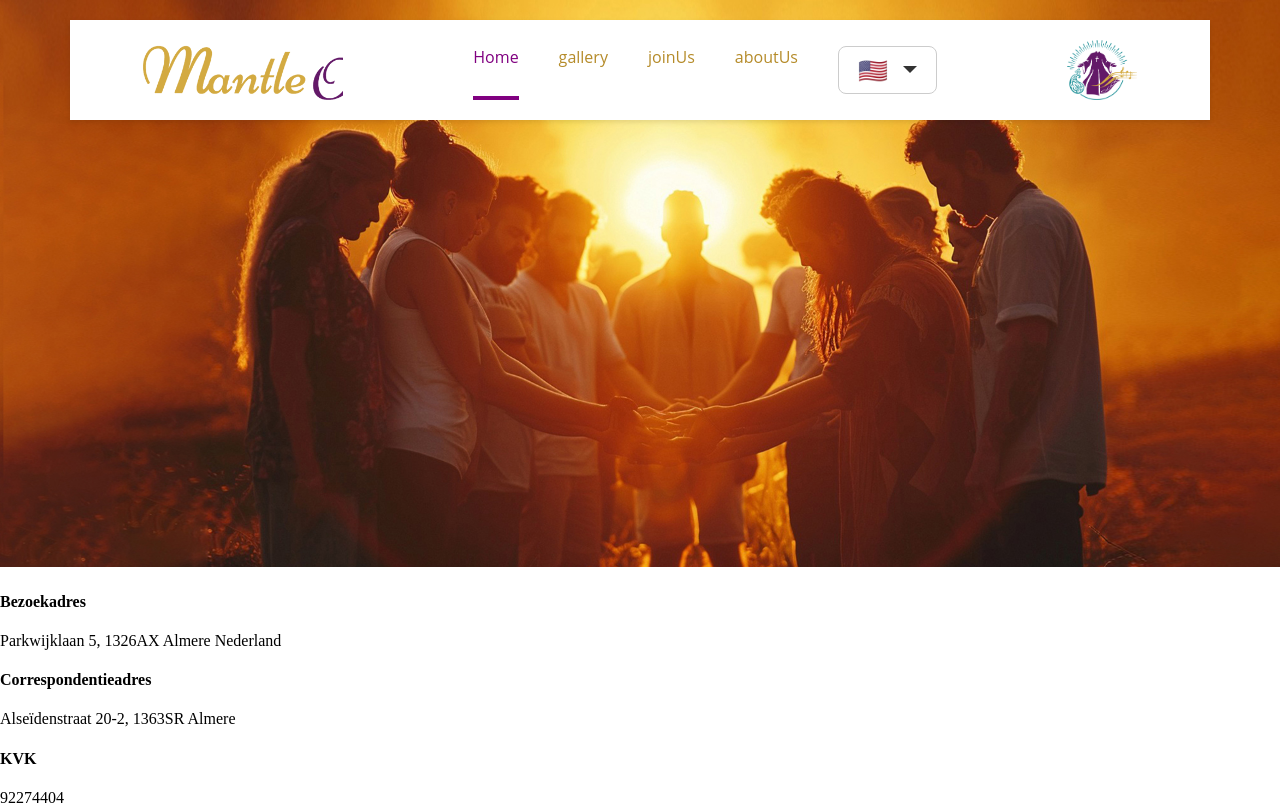
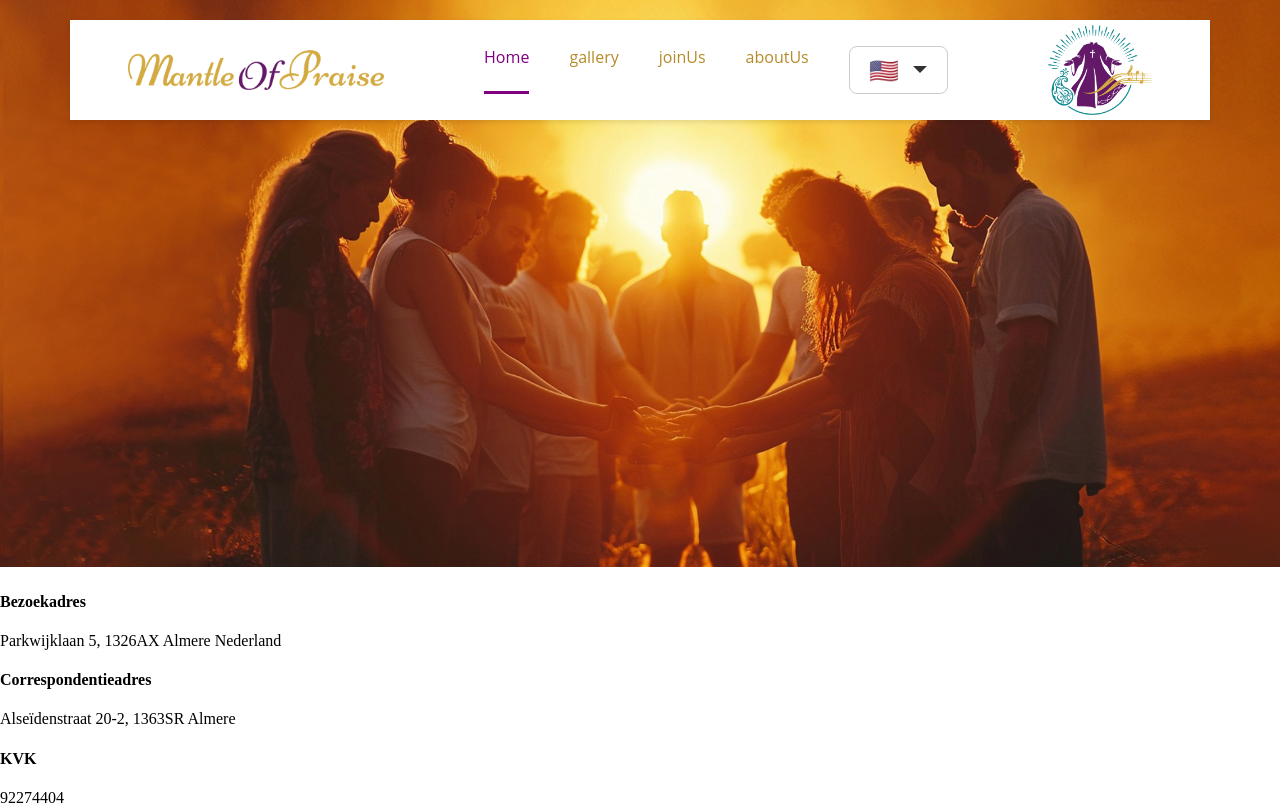
Before and after one commit to Melor-IT/mantleofpraise, a React (Create React App) app: page / in a window 1280 px wide. Shown: the top 805 px of the page. Built offline with nearby package versions, Linux system fonts and the light colour scheme.

Commit message:
image headr fixt

```diff
--- a/src/header.js
+++ b/src/header.js
@@ -8,7 +8,7 @@ const Header = ({ locale, setLocale }) => {
   const { formatMessage } = useIntl();
   return (
     <header className="header">
-      <div className="header-right">
+      <div className="header-left">
         <img src={Logotext} alt="Logo" className="logo-image" />
       </div>
       <nav className="nav-menu" aria-label="Main navigation">
--- a/src/style/main.css
+++ b/src/style/main.css
@@ -31,20 +31,21 @@ body,
 }
 
 .header-left {
-  max-height: 60px;
-  max-width: 100px;
-  aspect-ratio: 1/2;
+  max-width: 16em;
+  display: flex;
 }
 
 .header-right {
-  height: 60px;
-  max-width: 200px;
-  overflow: hidden;
+  max-width: 6.5em;
+  display: flex;
 }
 
-.header-right > img{
-  height: 100%;
-  display: block;
+.header-left > img {
+  width: 100%;
+}
+
+.header-right > img {
+  width: 100%;
 }
 
 .logo-text {
@@ -64,10 +65,11 @@ body,
 }
 
 .nav-menu a {
+  display: flex;
   text-decoration: none;
   color: #b58b29;
   position: relative;
-  padding-bottom: 4px;
+  padding-bottom: 6px; /* بیشتر شد تا خط نزدیک‌تر باشه */
   transition: color 0.3s ease;
 }
 
@@ -79,11 +81,27 @@ body,
 .nav-menu a.active::after {
   content: "";
   position: absolute;
-  bottom: -6px;
+  bottom: 0; /* فاصله از پایین = صفر، نزدیک‌تر به متن */
   left: 0;
   width: 100%;
-  height: 4px;
+  height: 3px;
   background-color: purple;
+}
+
+.nav-menu a::after {
+  content: "";
+  position: absolute;
+  bottom: 0;
+  left: 0;
+  width: 0;
+  height: 0.25em;
+  background-color: purple;
+  transition: width 0.3s ease;
+}
+
+.nav-menu a:hover::after,
+.nav-menu a.active::after {
+  width: 100%;
 }
 
 .locale-select {
@@ -96,8 +114,6 @@ body,
   margin-left: 20px;
   font-family: "Open Sans", sans-serif;
 }
-
-
 
 /* lang */
 
```
